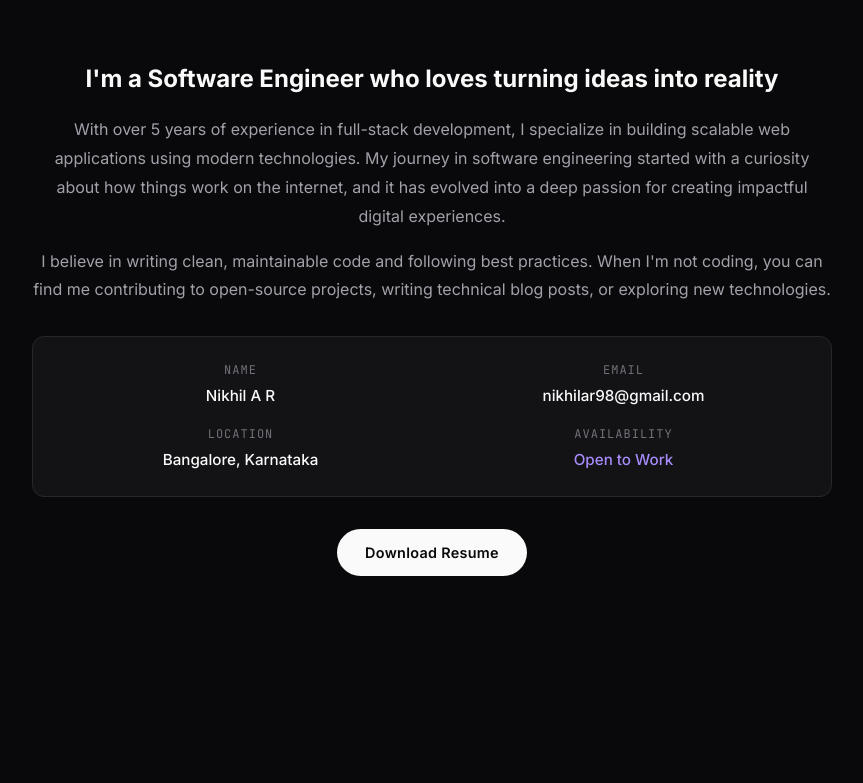
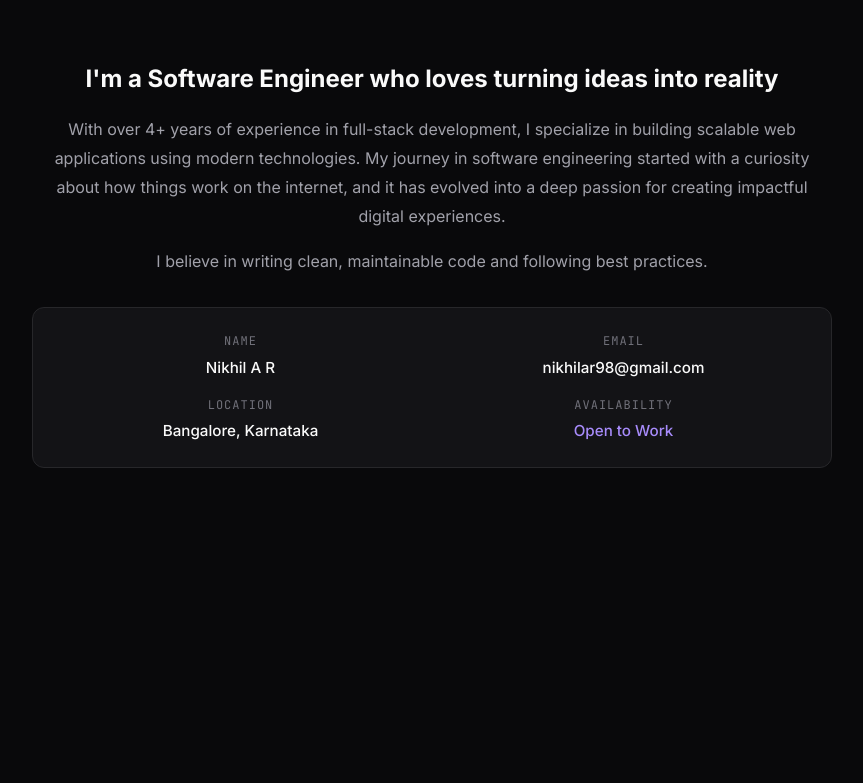
Before and after one commit to nikhilar98/portfolio, a React (Vite) app: page / in a window 1280 px wide. Shown: the part 1129-1912 px from the top of the page, without its empty margins (208-1071 px from the left). Built offline with nearby package versions, Linux system fonts and the light colour scheme.

Commit message:
refactor: update About component text for accuracy and clarity; adjust Projects section subtitle for consistency

```diff
--- a/src/components/About/About.jsx
+++ b/src/components/About/About.jsx
@@ -20,7 +20,7 @@ const About = () => {
               I'm a Software Engineer who loves turning ideas into reality
             </h3>
             <p className="about__text">
-              With over 5 years of experience in full-stack development, I specialize in
+              With over 4+ years of experience in full-stack development, I specialize in
               building scalable web applications using modern technologies. My journey in
               software engineering started with a curiosity about how things work on the
               internet, and it has evolved into a deep passion for creating impactful
@@ -28,8 +28,6 @@ const About = () => {
             </p>
             <p className="about__text">
               I believe in writing clean, maintainable code and following best practices.
-              When I'm not coding, you can find me contributing to open-source projects,
-              writing technical blog posts, or exploring new technologies.
             </p>
 
             <div className="about__details">
@@ -50,10 +48,6 @@ const About = () => {
                 <span className="about__detail-value about__detail-value--available">Open to Work</span>
               </div>
             </div>
-
-            <a href="/resume.pdf" className="btn btn-primary" download>
-              Download Resume
-            </a>
           </div>
         </div>
       </div>
--- a/src/components/Projects/Projects.jsx
+++ b/src/components/Projects/Projects.jsx
@@ -40,7 +40,7 @@ const Projects = () => {
         <div className="section-header">
           <h2 className="section-title">Personal Projects</h2>
           <p className="section-subtitle">
-            Deep dives into some of the projects I've built and the problems they solve.
+            Deep dive into some of the projects I've built and the problems they solve.
           </p>
         </div>
 
```
